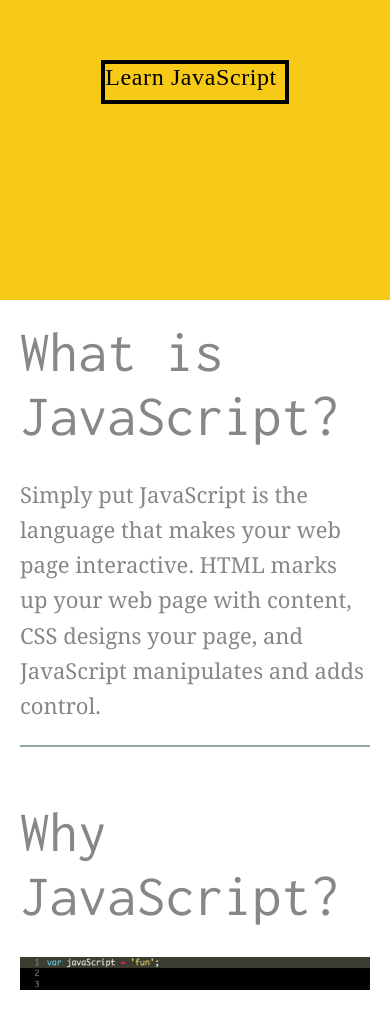
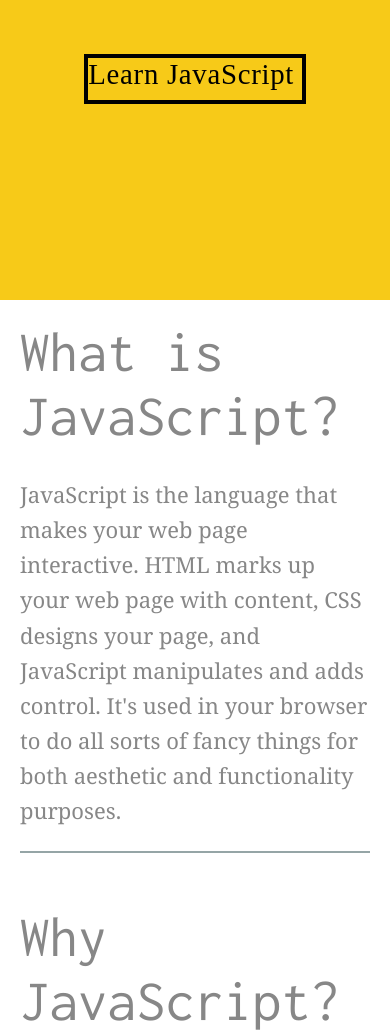
Before and after one commit to ericirel/learn-javascript, a plain HTML site: page index.html in a window 390 px wide. Shown: the top 1036 px of the page. Drawn offline with Linux system fonts and the light colour scheme; a web font is replaced by a local one.

Commit message:
Made changes to title. Other random edits.

```diff
--- a/css/main.css
+++ b/css/main.css
@@ -18,7 +18,7 @@ h2 {
 }
 
 .title {
-  font-size: 5.6rem;
+  font-size: 5.3rem;
   color: #000;
   font-weight: normal;
   line-height: 1.3;
@@ -54,6 +54,10 @@ a:link {
 
 a:hover {
   color: #EF4836;
+}
+
+a:visited {
+  color: #19B5FE;
 }
 
 /*Main*/
@@ -99,6 +103,11 @@ a:hover {
   background-color: #F7CA18;
 }
 
+.bottom p {
+  font-size: 1em;
+  text-align: center;
+}
+
 .border {
   border-top: 2px solid #95A5A6;
 }
@@ -131,12 +140,10 @@ img {
   color: red;
 }
 
-
-
 /*Cursor********************/
 
 #typed-cursor {
-  font-size: 5.6rem;
+  font-size: 7rem;
   color: #fafafa;
 }
 
@@ -217,11 +224,11 @@ img {
 
 @media (max-width: 1164px) {
   .title {
-    font-size: 3.3em;
+    font-size: 2.4em;
   }
 
   #typed-cursor {
-    font-size: 1.3em;
+    font-size: 1.2em;
 }
 
 @media (max-width: 768px) {
@@ -233,7 +240,7 @@ img {
   }
 
   #typed-cursor {
-    font-size: 1.5em;
+    font-size: 1.2em;
     margin-top: 10px;
   }
 
@@ -242,6 +249,12 @@ img {
     padding: 50px 25px 0;
   }
   .title {
-    font-size: 1.5rem;
+    font-size: 2.6rem;
   }
 }
+
+@media (max-width: 505px) {
+  .title {
+    font-size: 1.8rem;
+  }
+}
--- a/index.html
+++ b/index.html
@@ -11,13 +11,16 @@
   <link href='http://fonts.googleapis.com/css?family=Droid+Sans+Mono' rel='stylesheet' type='text/css'>
 </head>
 <body>
+  <script>
+    console.log('Hello, World!');
+  </script>
   <header id="top" class="main-header">
     <span class="title">Learn JavaScript<span id="typed-cursor" class="blinking">|</span></span>
   </header>
   <div class="primary-content">
     <h2>What is JavaScript?</h2>
     <p class="intro">
-      Simply put JavaScript is the language that makes your web page interactive. HTML marks up your web page with content, CSS designs your page, and JavaScript manipulates and adds control.
+      JavaScript is the language that makes your web page interactive. HTML marks up your web page with content, CSS designs your page, and JavaScript manipulates and adds control. It's used in your browser to do all sorts of fancy things for both aesthetic and functionality purposes.
     </p>
     <div class="border">
     </br>
@@ -43,9 +46,9 @@
     <div class="sources">
     </br>
   </br>
-      <h2>Soruces</h2>
+      <h2>Sources</h2>
       <p class="a-list">
-        Here's a list of some fantastic sources to get you started with JavaScript. JavaScript isn't an easy language to pick up. It takes a lot of time and dedication to master. Once you feel comfortable and understand basic syntax and functionality you can explore more on what Javascript has to offer like different libraries and frameworks.
+        Here's a list of some fantastic sources to get you started with JavaScript. JavaScript isn't an easy language to pick up. It takes a lot of time and dedication to master. Once you feel comfortable and understand basic syntax and features you can explore more on what Javascript has to offer like different libraries and frameworks.
       </p>
       <dl>
         <dt><a href="http://eloquentjavascript.net/"> Eloquent JavaScript by Marijin Haverbeke</a></dt></br>
```
